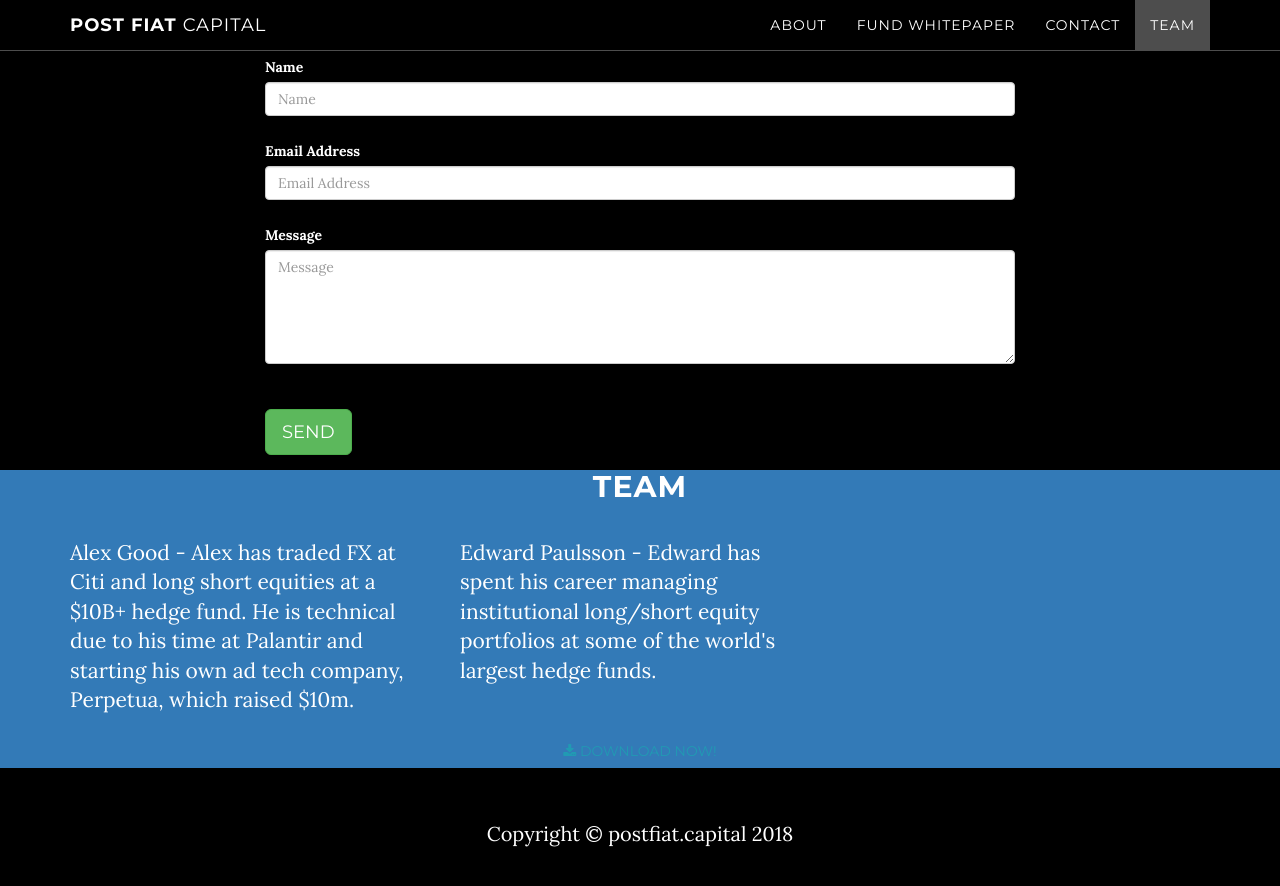
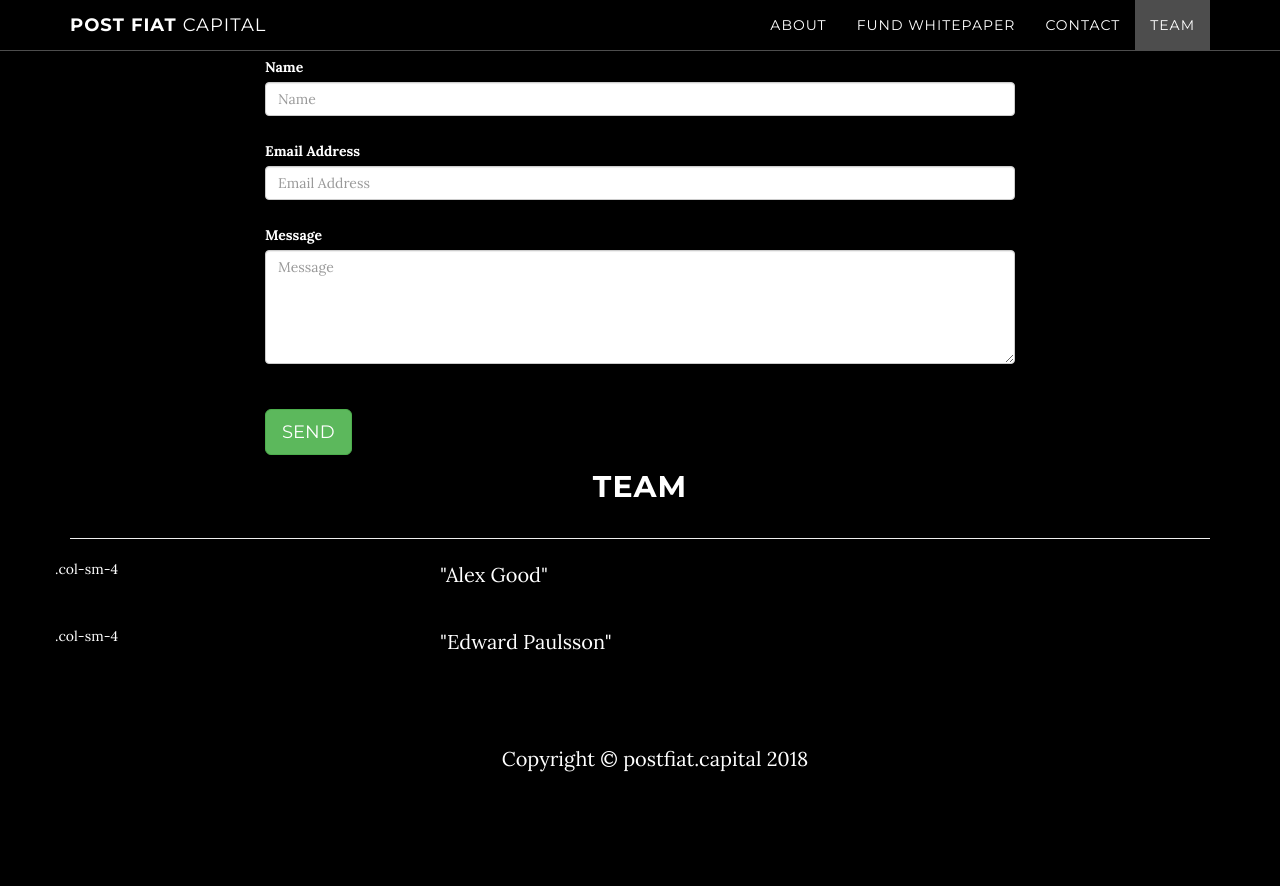
Before and after one commit to postfiat/postfiat.github.io, a Jekyll site: the page built from index.html, in a window 1280 px wide and 900 px high, scrolled down 2308 px. Shown: the top 886 px of the window. Built offline with Jekyll 4.4.1, drawn with Linux system fonts in a browser that asks for light colours; after the commit the page ends 3133 px from its top, so only the background shows below that.

Commit message:
try basic 2 column stack
basic params

```diff
--- a/_includes/team.html
+++ b/_includes/team.html
@@ -1,21 +1,18 @@
 <!-- Contact Section -->
+<section id="team">
+    <div class="container">
+        <div class="row">
+            <div class="col-lg-12 text-center">
+                <h2>Team</h2>
+                <hr class="star-primary">
+            </div>
 
-    <section class="bg-primary text-white mb-0" id="team">
-      <div class="container">
-        <h2 class="text-center text-uppercase text-white">Team</h2>
-        <div class="row">
-          <div class="col-lg-4 ml-auto">
-            <p class="lead">Alex Good - Alex has traded FX at Citi and long short equities at a $10B+ hedge fund. He is technical due to his time at Palantir and starting his own ad tech company, Perpetua, which raised $10m. </p>
-          </div>
-          <div class="col-lg-4 mr-auto">
-            <p class="lead">Edward Paulsson - Edward has spent his career managing institutional long/short equity portfolios at some of the world's largest hedge funds. </p>
-          </div>
+            <div class="row">
+              <div class="col-sm-4">.col-sm-4</div>
+              <p>"Alex Good"</p>
+              <div class="col-sm-4">.col-sm-4</div>
+              <p>"Edward Paulsson"
+            </div>
+
+
         </div>
-        <div class="text-center mt-4">
-          <a class="btn btn-xl btn-outline-light" href="#">
-            <i class="fa fa-download mr-2"></i>
-            Download Now!
-          </a>
-        </div>
-      </div>
-    </section>
```
